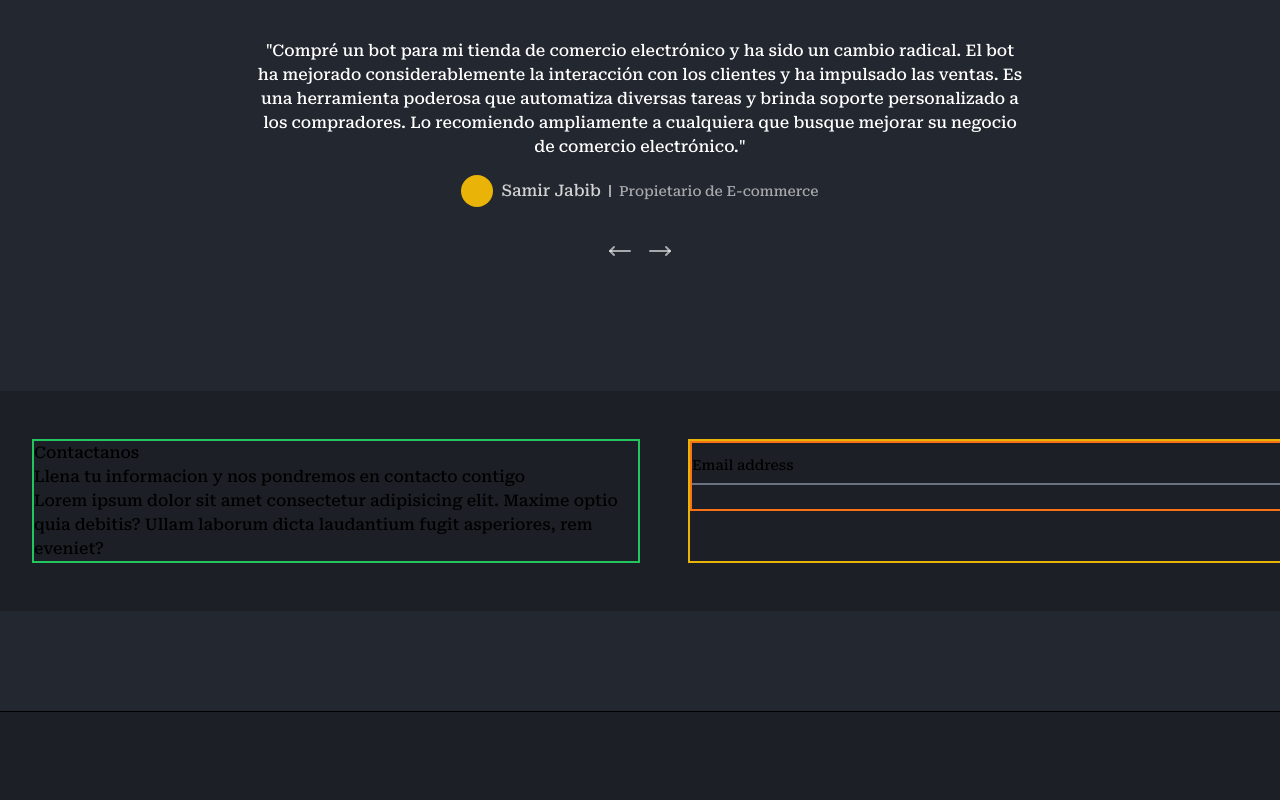
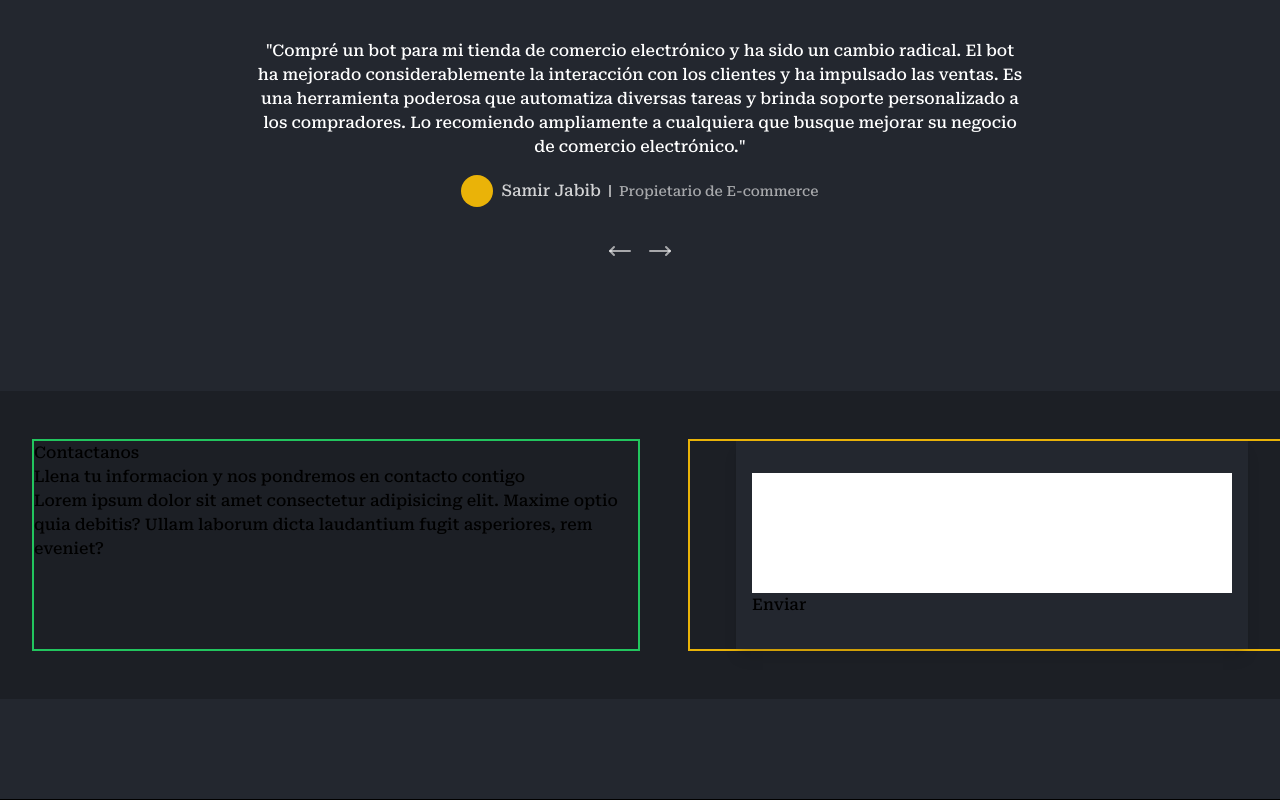
Before and after one commit to samirjabib/botlify-app, a Next.js app: page / in a window 1280 px wide. Shown: the part 2911-3711 px from the top of the page. Before the commit the page ends 3623 px from the top, so only its background shows below. Built offline with nearby package versions, Linux system fonts and the light colour scheme.

Commit message:
add floating button to stories

```diff
--- a/components/LandingPage/LandingContact/LandingContact.tsx
+++ b/components/LandingPage/LandingContact/LandingContact.tsx
@@ -1,3 +1,5 @@
+import { FloatingInput } from "../../../design-system";
+
 const LandingContact = () => {
   return (
     <div className="bg-darkGray w-full py-12">
@@ -17,24 +19,12 @@ const LandingContact = () => {
           <div></div>
         </div>
         {/* form second col */}
-        <div className="col-span-1  w-full border-yellow-500 border-2">
-          <form className="border-2 border-orange-500">
-            <div className="relative z-0 w-full mb-6 group">
-              <input
-                type="email"
-                name="floating_email"
-                id="floating_email"
-                className="block py-2.5 px-0 w-full text-sm text-gray-900 bg-transparent border-0 border-b-2 border-gray-300 appearance-none dark:text-white dark:border-gray-600 dark:focus:border-blue-500 focus:outline-none focus:ring-0 focus:border-blue-600 peer"
-                placeholder=" "
-                required
-              />
-              <label
-                htmlFor="floating_email"
-                className="peer-focus:font-medium absolute text-sm text-gray-500 dark:text-gray-400 duration-300 transform -translate-y-6 scale-75 top-3 -z-10 origin-[0] peer-focus:left-0 peer-focus:text-blue-600 peer-focus:dark:text-blue-500 peer-placeholder-shown:scale-100 peer-placeholder-shown:translate-y-0 peer-focus:scale-75 peer-focus:-translate-y-6"
-              >
-                Email address
-              </label>
-            </div>
+        <div className="col-span-1  w-full border-yellow-500 border-2 flex justify-center">
+          <form className="bg-gray shadow-lg px-4 py-8 w-full max-w-lg ">
+            <FloatingInput />
+            <FloatingInput />
+            <FloatingInput />
+            <button>Enviar</button>
           </form>
         </div>
       </div>
--- a/design-system/elements/FloatingInput/FloatingInput.tsx
+++ b/design-system/elements/FloatingInput/FloatingInput.tsx
@@ -0,0 +1,28 @@
+import React, { HTMLProps } from "react";
+import { getInputClasses, getLabelClasses } from "./getStyles";
+
+interface FloatingInputProps extends HTMLProps<HTMLInputElement> {
+  type?: string;
+  className?: string;
+}
+
+const FloatingInput: React.FC<FloatingInputProps> = ({
+  type = "text",
+  className,
+  ...inputProps
+}) => {
+  return (
+    <div className="relative z-0 mb-6">
+      <input
+        type={type}
+        className={getInputClasses(className)}
+        {...inputProps}
+      />
+      <label htmlFor={inputProps.id} className={getLabelClasses()}>
+        {inputProps.placeholder}
+      </label>
+    </div>
+  );
+};
+
+export default FloatingInput;
--- /dev/null
+++ b/design-system/elements/FloatingInput/getStyles.ts
@@ -0,0 +1,18 @@
+import clsx from "clsx";
+
+export const getInputClasses = (className?: string) =>
+  clsx(
+    "block w-full py-2.5 px-0 text-sm appearance-none focus:outline-none focus:ring-0",
+    "text-gray-900 bg-transparent border-gray-300",
+    "border-b-2 border-0 border-solid peer",
+    className
+  );
+
+export const getLabelClasses = () =>
+  clsx(
+    "absolute top-3 left-0 text-sm duration-300 transform origin-[0]",
+    "text-gray-500",
+    "peer-focus:font-medium peer-focus:-translate-y-6 peer-focus:scale-75",
+    "peer-placeholder-shown:translate-y-0 peer-placeholder-shown:scale-100",
+    "-z-10"
+  );
--- a/design-system/index.ts
+++ b/design-system/index.ts
@@ -1,2 +1,5 @@
 export * from './fonts';
-export * from './index';
+
+
+
+export { default as FloatingInput } from './elements/FloatingInput/FloatingInput';
```
